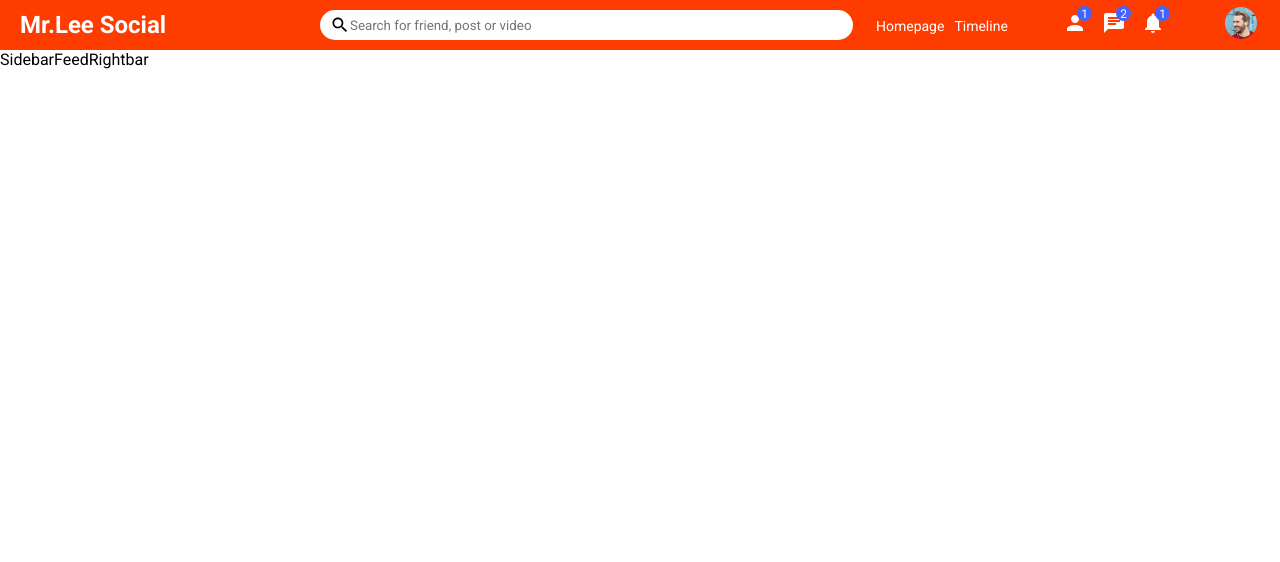
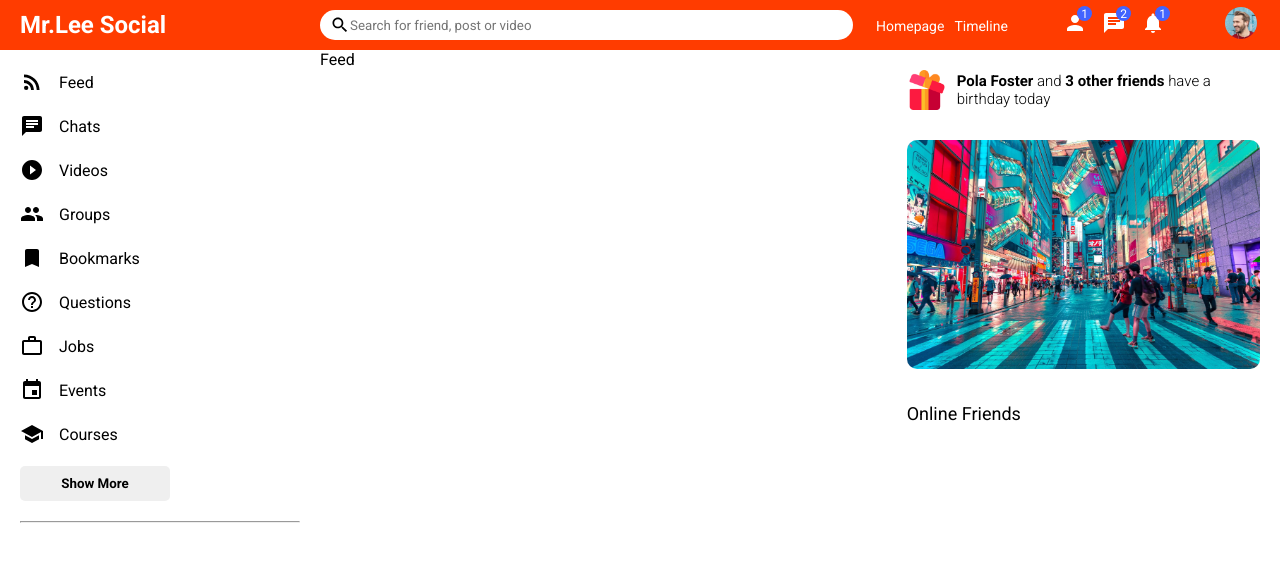
Before and after one commit to BVBFD/AcademiaVer2.0, a React (Create React App) app in the folder client/: page / in a window 1280 px wide. Shown: the top 562 px of the page. Built offline with nearby package versions, Linux system fonts and the light colour scheme.

Commit message:
Code sidebar and rightbar

```diff
--- a/client/src/components/Feed/Feed.jsx
+++ b/client/src/components/Feed/Feed.jsx
@@ -3,7 +3,7 @@ import styles from './Feed.module.css';
 
 const Feed = (props) => {
   return (
-    <div>
+    <div className={styles.feed}>
       <span>Feed</span>
     </div>
   );
--- a/client/src/components/Feed/Feed.module.css
+++ b/client/src/components/Feed/Feed.module.css
@@ -0,0 +1,3 @@
+.feed {
+  flex: 5.5;
+}
--- a/client/src/components/Rightbar/Rightbar.jsx
+++ b/client/src/components/Rightbar/Rightbar.jsx
@@ -1,10 +1,77 @@
-import React from 'react';
+import React, { useState } from 'react';
 import styles from './Rightbar.module.css';
+import { Add, Remove } from '@mui/icons-material';
+import { Link } from 'react-router-dom';
 
 const Rightbar = (props) => {
+  const [user, setUser] = useState(false);
+
+  const HomeRightbar = () => {
+    return (
+      <>
+        <div className={styles.birthdayContainer}>
+          <img className={styles.birthdayImg} src='../images/gift.png' />
+          <span className={styles.birthdayText}>
+            <b>Pola Foster</b> and <b> 3 other friends </b> have a birthday
+            today
+          </span>
+        </div>
+        <img className={styles.rightbarAd} src='../images/ad.jpg' />
+        <h4 className={styles.rightbarTitle}>Online Friends</h4>
+        <ul className={styles.rightbarFriendList}>
+          {/* {Users.map((u) => (
+            <Online key={u.id} user={u} />
+          ))} */}
+        </ul>
+      </>
+    );
+  };
+
+  const ProfileRightbar = () => {
+    return (
+      <>
+        <button className={styles.rightbarFollowButton}>
+          'Follow' <Add />
+        </button>
+
+        <h4 className={styles.rightbarTitle}>User Infomation</h4>
+        <div className={styles.rightbarInfo}>
+          <div className={styles.rightbarInfoItem}>
+            <span className={styles.rightbarInfoKey}>City:</span>
+            <span className={styles.rightbarInfoValue}>{user.city}</span>
+          </div>
+
+          <div className={styles.rightbarInfoItem}>
+            <span className={styles.rightbarInfoKey}>From:</span>
+            <span className={styles.rightbarInfoValue}>{user.from}</span>
+          </div>
+
+          <div className={styles.rightbarInfoItem}>
+            <span className={styles.rightbarInfoKey}>RelationShip:</span>
+            <span className={styles.rightbarInfoValue}>Single</span>
+          </div>
+        </div>
+        <h4 className={styles.rightbarTitle}>User Friends</h4>
+        <div className={styles.rightbarFollowings}>
+          <Link to={`/profile/:username`} style={{ textDecoration: 'none' }}>
+            <div className={styles.rightbarFollowing}>
+              <img
+                src='../images/person/noAvatar.png'
+                className={styles.rightbarFollowingImg}
+              />
+              <span className={styles.rightbarFollowingName}>Truyu</span>
+            </div>
+          </Link>
+        </div>
+      </>
+    );
+  };
+
   return (
-    <div>
-      <span>Rightbar</span>
+    <div className={styles.rightbar}>
+      <div className={styles.rightbarWrapper}>
+        {user ? <ProfileRightbar /> : <HomeRightbar />}
+      </div>
     </div>
   );
 };
--- a/client/src/components/Rightbar/Rightbar.module.css
+++ b/client/src/components/Rightbar/Rightbar.module.css
@@ -0,0 +1,102 @@
+.rightbar {
+  flex: 3.5;
+}
+
+.rightbarWrapper {
+  padding: 20px 20px 0 0;
+}
+
+.birthdayContainer {
+  display: flex;
+  align-items: center;
+}
+
+.birthdayImg {
+  width: 40px;
+  height: 40px;
+  margin-right: 10px;
+}
+
+.birthdayText {
+  font-weight: 300;
+  font-size: 15px;
+}
+
+.rightbarAd {
+  width: 100%;
+  border-radius: 10px;
+  margin: 30px 0;
+}
+
+.rightbarTitle {
+  margin-bottom: 20px;
+}
+
+.rightbarFriendList {
+  padding: 0;
+  margin: 0;
+  list-style: none;
+}
+
+.rightbarTitle {
+  font-size: 18px;
+  font-weight: 500;
+  margin-bottom: 10px;
+}
+
+.rightbarInfo {
+  margin-bottom: 30px;
+}
+
+.rightbarInfoItem {
+  margin-bottom: 10px;
+}
+
+.rightbarInfoKey {
+  font-weight: 500;
+  margin-right: 15px;
+  color: #555;
+}
+
+.rightbarInfoValue {
+  font-weight: 300;
+}
+
+.rightbarFollowings {
+  display: flex;
+  flex-wrap: wrap;
+  justify-content: space-between;
+}
+
+.rightbarFollowing {
+  display: flex;
+  flex-direction: column;
+  margin-bottom: 20px;
+  cursor: pointer;
+}
+
+.rightbarFollowingImg {
+  width: 100px;
+  height: 100px;
+  object-fit: cover;
+  border-radius: 5px;
+}
+
+.rightbarFollowButton {
+  margin-top: 30px;
+  margin-bottom: 10px;
+  border: none;
+  background-color: red;
+  color: white;
+  border-radius: 5px;
+  padding: 5px 10px;
+  display: flex;
+  align-items: center;
+  font-size: 16px;
+  font-weight: 500;
+  cursor: pointer;
+}
+
+.rightbarFollowButton:focus {
+  outline: none;
+}
--- a/client/src/components/Sidebar/Sidebar.jsx
+++ b/client/src/components/Sidebar/Sidebar.jsx
@@ -1,10 +1,67 @@
 import React from 'react';
 import styles from './Sidebar.module.css';
+import {
+  RssFeed,
+  Chat,
+  PlayCircleFilledOutlined,
+  Group,
+  Bookmark,
+  HelpOutline,
+  WorkOutline,
+  Event,
+  School,
+} from '@mui/icons-material';
 
 const Sidebar = (props) => {
   return (
-    <div>
-      <span>Sidebar</span>
+    <div className={styles.sidebar}>
+      <div className={styles.sidebarWrapper}>
+        <ul className={styles.sidebarList}>
+          <li className={styles.sidebarListItem}>
+            <RssFeed className={styles.sidebarIcon} />
+            <span className={styles.sidebarListItemText}>Feed</span>
+          </li>
+          <li className={styles.sidebarListItem}>
+            <Chat className={styles.sidebarIcon} />
+            <span className={styles.sidebarListItemText}>Chats</span>
+          </li>
+          <li className={styles.sidebarListItem}>
+            <PlayCircleFilledOutlined className={styles.sidebarIcon} />
+            <span className={styles.sidebarListItemText}>Videos</span>
+          </li>
+          <li className={styles.sidebarListItem}>
+            <Group className={styles.sidebarIcon} />
+            <span className={styles.sidebarListItemText}>Groups</span>
+          </li>
+          <li className={styles.sidebarListItem}>
+            <Bookmark className={styles.sidebarIcon} />
+            <span className={styles.sidebarListItemText}>Bookmarks</span>
+          </li>
+          <li className={styles.sidebarListItem}>
+            <HelpOutline className={styles.sidebarIcon} />
+            <span className={styles.sidebarListItemText}>Questions</span>
+          </li>
+          <li className={styles.sidebarListItem}>
+            <WorkOutline className={styles.sidebarIcon} />
+            <span className={styles.sidebarListItemText}>Jobs</span>
+          </li>
+          <li className={styles.sidebarListItem}>
+            <Event className={styles.sidebarIcon} />
+            <span className={styles.sidebarListItemText}>Events</span>
+          </li>
+          <li className={styles.sidebarListItem}>
+            <School className={styles.sidebarIcon} />
+            <span className={styles.sidebarListItemText}>Courses</span>
+          </li>
+        </ul>
+        <button className={styles.sidebarButton}>Show More</button>
+        <hr className={styles.sidebarHr} />
+        <ul className={styles.sidebarFriendList}>
+          {/* {Users.map((u) => (
+            <CloseFriend key={u.id} user={u} />
+          ))} */}
+        </ul>
+      </div>
     </div>
   );
 };
--- a/client/src/components/Sidebar/Sidebar.module.css
+++ b/client/src/components/Sidebar/Sidebar.module.css
@@ -0,0 +1,57 @@
+.sidebar {
+  flex: 3;
+  height: calc(100vh - 50px);
+  overflow-y: scroll;
+  position: sticky;
+  top: 50px;
+}
+
+::-webkit-scrollbar {
+  width: 5px;
+}
+
+::-webkit-scrollbar-track {
+  background-color: #f1f1f1;
+}
+
+::-webkit-scrollbar-thumb {
+  background-color: gray;
+}
+
+.sidebarWrapper {
+  padding: 20px;
+}
+
+.sidebarList {
+  padding: 0;
+  margin: 0;
+  list-style: none;
+}
+
+.sidebarListItem {
+  display: flex;
+  align-items: center;
+  margin-bottom: 20px;
+}
+
+.sidebarIcon {
+  margin-right: 15px;
+}
+
+.sidebarButton {
+  width: 150px;
+  border: none;
+  padding: 10px;
+  border-radius: 5px;
+  font-weight: bold;
+}
+
+.sidebarHr {
+  margin: 20px 0;
+}
+
+.sidebarFriendList {
+  padding: 0;
+  margin: 0;
+  list-style: none;
+}
```
